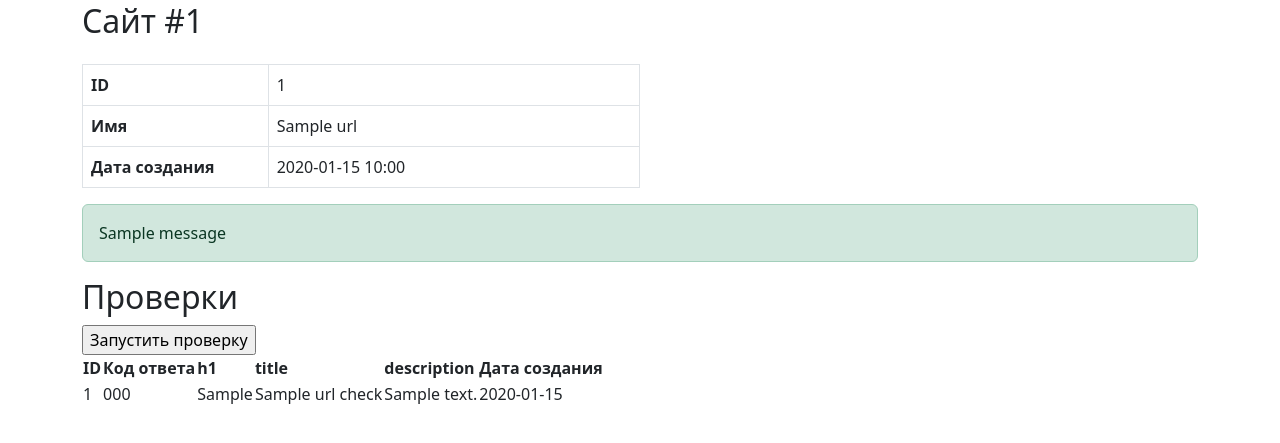
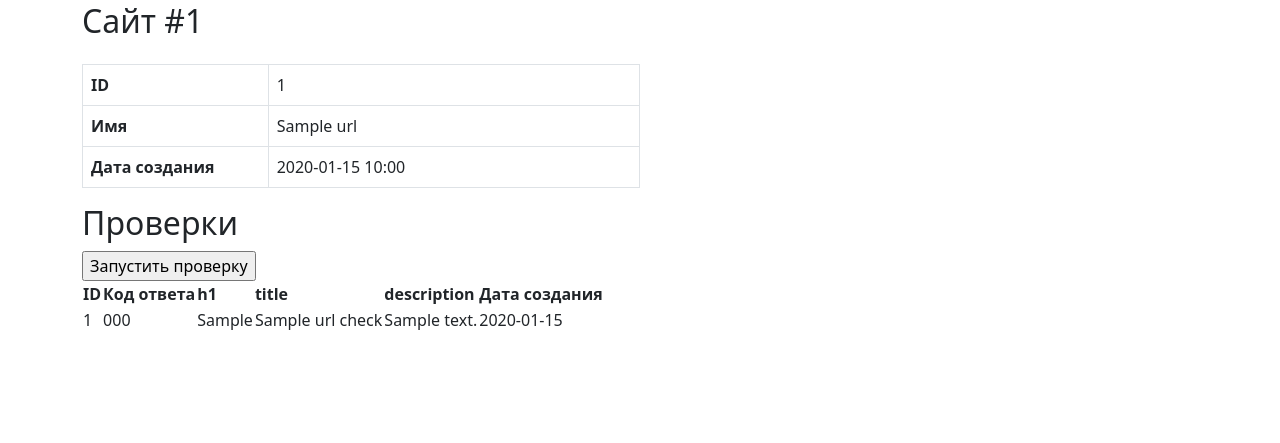
Before and after one commit to aigul-b/middle-python-project-83, a Flask app: page /urls/1 in a window 1280 px wide. Shown: the part 200-643 px from the top of the page. Run offline with Flask 3, Linux system fonts and the light colour scheme; one stand-in notice (Sample message) is shown; a database or web service that is not in the repository returns one stand-in record (values such as "Sample title"); some libraries are stand-ins or nearby versions.

Commit message:
Remove duplicate flash messages from page templates

```diff
--- a/page_analyzer/templates/url.html
+++ b/page_analyzer/templates/url.html
@@ -20,15 +20,6 @@
         </tr>
     </tbody>
 </table>
-
-<!-- <a href="{{ url_for('urls_list') }}" class="btn btn-secondary mt-3">Назад</a>-->
-
-{# Flash-сообщения #}
-{% with messages = get_flashed_messages(with_categories=true) %}
-  {% for category, message in messages %}
-    <div class="alert alert-{{ category }}">{{ message }}</div>
-  {% endfor %}
-{% endwith %}
 
 <h2>Проверки</h2>
 
```
